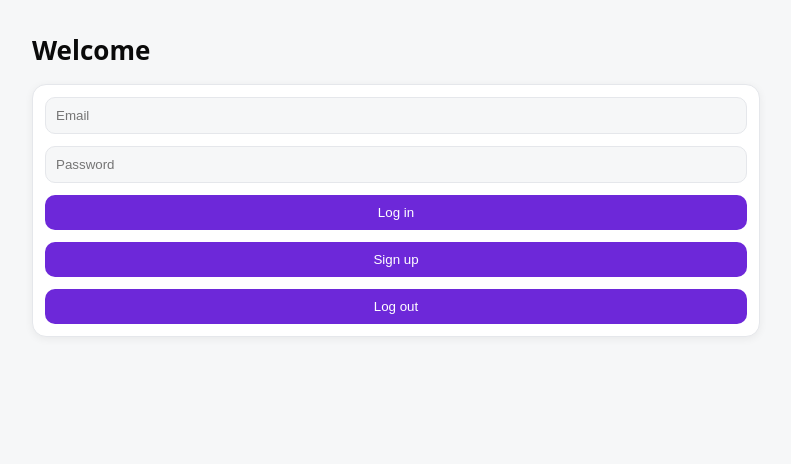
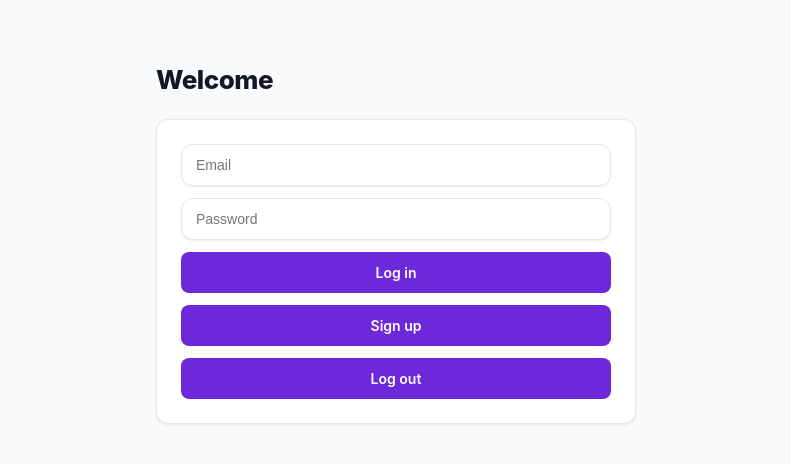
Before and after one commit to Digvijay-Bhota/todo-app, a React (Vite) app: page / in a window 1280 px wide. Shown: the top 464 px of the page, without its empty margins (244-1035 px from the left). Built offline with nearby package versions, Linux system fonts and the light colour scheme; no server answers.

Commit message:
Refactor CSS for light/dark themes and component styles
Updated CSS variables for light and dark themes, adjusted layout and styling properties for various components, and improved focus states for inputs.

```diff
--- a/src/index.css
+++ b/src/index.css
@@ -1,111 +1,121 @@
 :root {
-    --bg: #f6f7f8;
-    --card: #fff;
-    --ink: #0a0a0a;
+  /* Default Modern Light Mode Theme */
+  --bg: #f9fafb;
+  --card: #ffffff;
+  --ink: #111827;
   --muted: #6b7280;
   --brand: #6d28d9;
+  --brand-hover: #5b21b6;
   --danger: #ef4444;
-    --radius: 14px;
-    --shadow: 0 2px 8px rgba(0, 0, 0, 0.06);
-    --transition: all 0.2s ease;
+  --border: #e5e7eb;
+  --radius: 12px;
+  --shadow: 0 1px 3px 0 rgba(0, 0, 0, 0.05), 0 1px 2px 0 rgba(0, 0, 0, 0.03);
+  --transition: all 0.2s cubic-bezier(0.4, 0, 0.2, 1);
 }
 
+/* Polished Dark Mode Override Class */
 :root.dark {
-    --bg: #0b0b0c;
-    --card: #121214;
-    --ink: #fafafa;
+  --bg: #111113;
+  --card: #1a1a1e;
+  --ink: #f9fafb;
   --muted: #9ca3af;
-    --shadow: 0 2px 8px rgba(0, 0, 0, 0.25);
+  --border: #2a2a30;
+  --shadow: 0 4px 6px -1px rgba(0, 0, 0, 0.2), 0 2px 4px -1px rgba(0, 0, 0, 0.1);
 }
 
 * {
   box-sizing: border-box;
-    transition: background var(--transition), color var(--transition), border var(--transition);
+  margin: 0;
+  padding: 0;
 }
 
 body {
-    margin: 0;
   background: var(--bg);
   color: var(--ink);
-    font-family: system-ui, Segoe UI, Roboto, sans-serif;
+  font-family: -apple-system, BlinkMacSystemFont, "Segoe UI", Roboto, sans-serif;
+  transition: background var(--transition), color var(--transition);
 }
 
+/* App Wrapper Layout */
 .app {
-    max-width: 760px;
-    margin: 32px auto;
-    padding: 0 16px;
+  max-width: 520px;
+  margin: 64px auto;
+  padding: 0 20px;
 }
 
 .topbar {
   display: flex;
   align-items: center;
   gap: 12px;
-    margin-bottom: 16px;
+  margin-bottom: 24px;
 }
 
 .topbar h1 {
   font-size: 26px;
-    margin: 0;
   font-weight: 800;
+  letter-spacing: -0.5px;
 }
 
-.search {
-    padding: 8px 12px;
-    border: 1px solid #e5e7eb;
+/* Input boxes & Form Controls */
+.search, .addbox input, .addbox select {
+  width: 100%;
+  border: 1px solid var(--border);
   background: var(--card);
+  color: var(--ink);
   border-radius: var(--radius);
-    min-width: 200px;
+  padding: 12px 14px;
   outline: none;
-}
-
-.search:focus {
-    border-color: var(--brand);
-    box-shadow: 0 0 0 3px rgba(109, 40, 217, 0.25);
-}
-
-.addbox {
-    display: flex;
-    gap: 8px;
-    background: var(--card);
-    border: 1px solid #e5e7eb;
-    padding: 12px;
-    border-radius: var(--radius);
+  font-size: 14px;
+  transition: var(--transition);
   box-shadow: var(--shadow);
 }
 
-.addbox input {
-    flex: 1;
-    border: 1px solid #e5e7eb;
-    border-radius: 10px;
-    padding: 10px;
-    background: var(--bg);
-    outline: none;
+.search:focus, .addbox input:focus, .addbox select:focus {
+  border-color: var(--brand);
+  box-shadow: 0 0 0 3px rgba(109, 40, 217, 0.15);
 }
 
-.addbox input:focus {
-    border-color: var(--brand);
-    box-shadow: 0 0 0 3px rgba(109, 40, 217, 0.25);
+/* Form Container Card */
+.addbox {
+  display: flex;
+  flex-direction: column;
+  gap: 12px;
+  background: var(--card);
+  border: 1px solid var(--border);
+  padding: 24px;
+  border-radius: var(--radius);
+  box-shadow: var(--shadow);
+  margin-bottom: 24px;
+  transition: var(--transition);
+}
+
+/* Interactive Buttons */
+button {
+  font-family: inherit;
+  font-size: 14px;
+  font-weight: 600;
+  cursor: pointer;
+  transition: var(--transition);
 }
 
 .addbox button {
   background: var(--brand);
-    color: #fff;
+  color: #ffffff;
   border: none;
-    border-radius: 10px;
-    padding: 10px 14px;
-    cursor: pointer;
-    transition: var(--transition);
+  border-radius: 8px;
+  padding: 12px;
 }
 
 .addbox button:hover {
-    background: #5b21b6;
+  background: var(--brand-hover);
 }
 
+/* Navigation & Filtering Layout */
 .filters {
   display: flex;
   gap: 8px;
   align-items: center;
-    margin: 16px 0;
+  margin: 20px 0;
 }
 
 .grow {
@@ -113,13 +123,11 @@ body {
 }
 
 .chip {
-    border: 1px solid #e5e7eb;
+  border: 1px solid var(--border);
   background: var(--card);
-    padding: 6px 12px;
+  color: var(--ink);
+  padding: 6px 14px;
   border-radius: 999px;
-    cursor: pointer;
-    font-size: 14px;
-    transition: var(--transition);
 }
 
 .chip:hover {
@@ -129,30 +137,28 @@ body {
 
 .chip.primary {
   background: var(--brand);
-    color: #fff;
+  color: #ffffff;
   border-color: transparent;
 }
 
 .danger {
-    background: var(--danger);
-    color: #fff;
-    border: none;
-    border-radius: 10px;
+  background: transparent;
+  color: var(--danger);
+  border: 1px solid transparent;
+  border-radius: 8px;
   padding: 6px 12px;
-    cursor: pointer;
-    transition: var(--transition);
 }
 
 .danger:hover {
-    background: #dc2626;
+  background: rgba(239, 68, 68, 0.08);
 }
 
+/* Functional List Architecture */
 .list {
   list-style: none;
-    margin: 0;
-    padding: 0;
-    display: grid;
-    gap: 10px;
+  display: flex;
+  flex-direction: column;
+  gap: 12px;
 }
 
 .item {
@@ -160,61 +166,41 @@ body {
   justify-content: space-between;
   align-items: center;
   background: var(--card);
-    border: 1px solid #e5e7eb;
-    padding: 12px;
+  border: 1px solid var(--border);
+  padding: 16px;
   border-radius: var(--radius);
   box-shadow: var(--shadow);
+  transition: var(--transition);
 }
 
 .row {
   display: flex;
-    gap: 10px;
+  gap: 12px;
   align-items: center;
 }
 
 .done {
   text-decoration: line-through;
-    opacity: 0.65;
+  color: var(--muted);
+  opacity: 0.6;
 }
 
 .empty {
-    opacity: 0.7;
+  color: var(--muted);
   text-align: center;
-    padding: 24px;
-    border: 1px dashed #e5e7eb;
+  padding: 32px;
+  border: 1px dashed var(--border);
   border-radius: var(--radius);
-    margin-top: 12px;
+  font-size: 14px;
 }
 
-:root.dark .addbox,
-:root.dark .item,
-:root.dark .chip,
-:root.dark .search {
-    border-color: #24262b;
-}
-
-/* Priority colors */
 .priority {
-    padding: 2px 6px;
+  padding: 2px 8px;
   border-radius: 6px;
-    font-weight: 500;
+  font-size: 12px;
+  font-weight: 600;
   text-transform: capitalize;
 }
-
-.priority.low {
-    background: #d1fae5;
-    /* light green */
-    color: #065f46;
-}
-
-.priority.medium {
-    background: #fef3c7;
-    /* light yellow */
-    color: #92400e;
-}
-
-.priority.high {
-    background: #fee2e2;
-    /* light red */
-    color: #991b1b;
-}
+.priority.low { background: rgba(16, 185, 129, 0.1); color: #10b981; }
+.priority.medium { background: rgba(245, 158, 11, 0.1); color: #f59e0b; }
+.priority.high { background: rgba(239, 68, 68, 0.1); color: #ef4444; }
```
Lines whose indentation alone changed are shown as unchanged.
